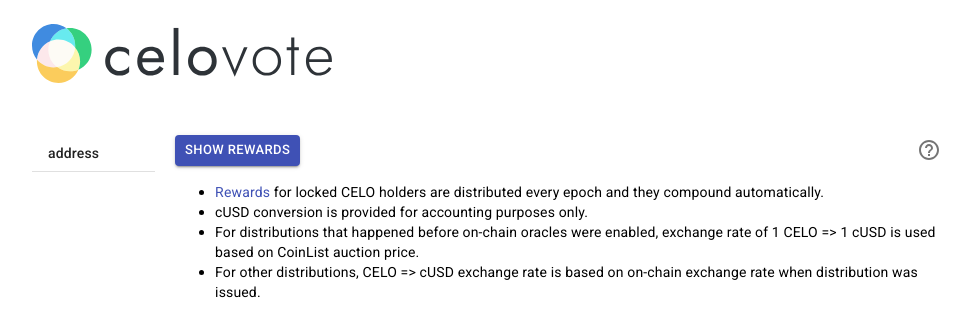
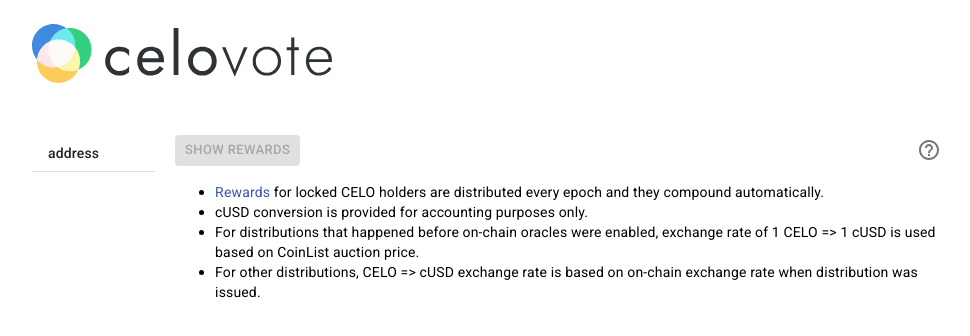
Before and after one commit to zviadm/celovote-app, a React (Vite) app: page /rewards in a window 1280 px wide. Shown: the top 336 px of the page, without its empty margins (152-1122 px from the left). Built offline with nearby package versions, Linux system fonts and the light colour scheme.

Commit message:
disable no address fetch client side

```diff
--- a/src/rewards.tsx
+++ b/src/rewards.tsx
@@ -180,6 +180,7 @@
       return [mainRow].concat(epochRows)
   }))
 
+  const addressesToFetch = addressesAll.filter((a) => !unchecked[a.address]).map((a) => a.address)
   return (
     <div>
       <div style={{display: "flex", flexDirection: "row"}}>
@@ -225,11 +226,8 @@
             <Button
               variant="contained" size="small"
               color="primary"
-              onClick={ () => {
-                const addressesToFetch = addressesAll.filter((a) => !unchecked[a.address]).map((a) => a.address)
-                fetchRewards({variables: {addresses: addressesToFetch}})
-              }}
-              disabled={loading}
+              onClick={ () => { fetchRewards({variables: {addresses: addressesToFetch}}) }}
+              disabled={loading || addressesToFetch.length === 0}
             >
               Show Rewards
             </Button>
```
